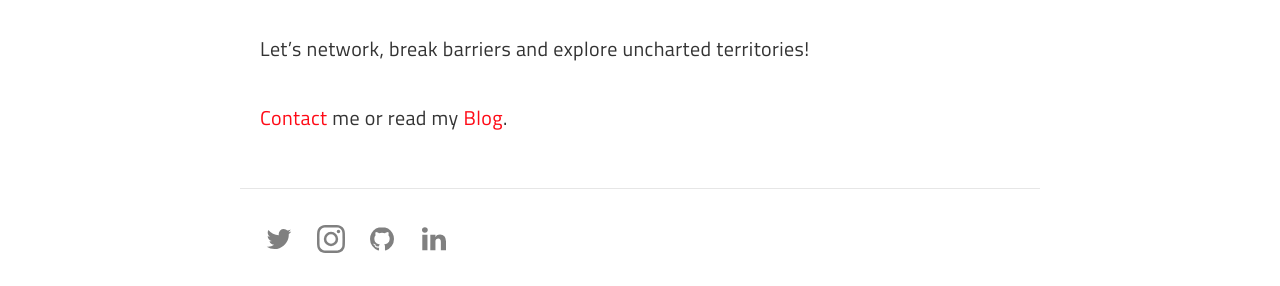
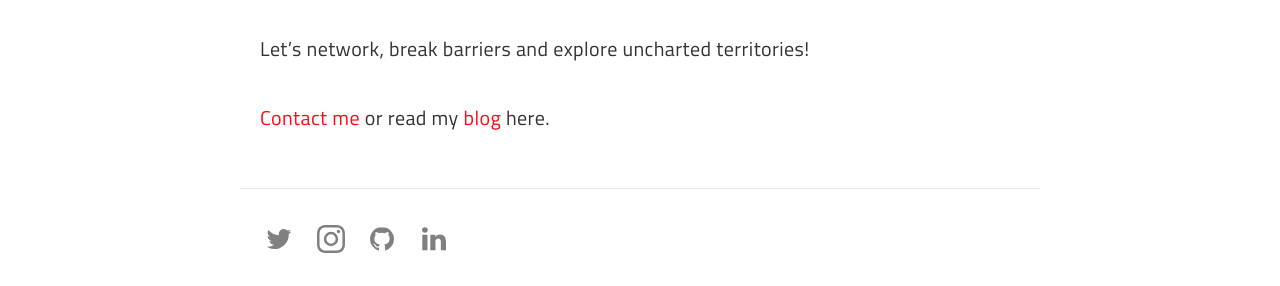
Before and after one commit to marv0/marv0.github.io, a Jekyll site: the page built from pages/about.md, in a window 1280 px wide and 900 px high, scrolled down 771 px. Shown: the part 611-897 px from the top of the window. Built offline with Jekyll 4.4.1, drawn with Linux system fonts in a browser that asks for light colours; a script that is not in the unit is left out.

Commit message:
Update about.md

```diff
--- a/pages/about.md
+++ b/pages/about.md
@@ -22,4 +22,4 @@ Additionally, my entrepreneurial spirit has driven me towards a deep commitment
 
 Let’s network, break barriers and explore uncharted territories!
 
-[Contact](/contact) me or read my [Blog](https://developer.mozilla.org/en-US/docs/Web/HTML/Element).
+[Contact me](/contact) or read my [blog](/) here.
```
